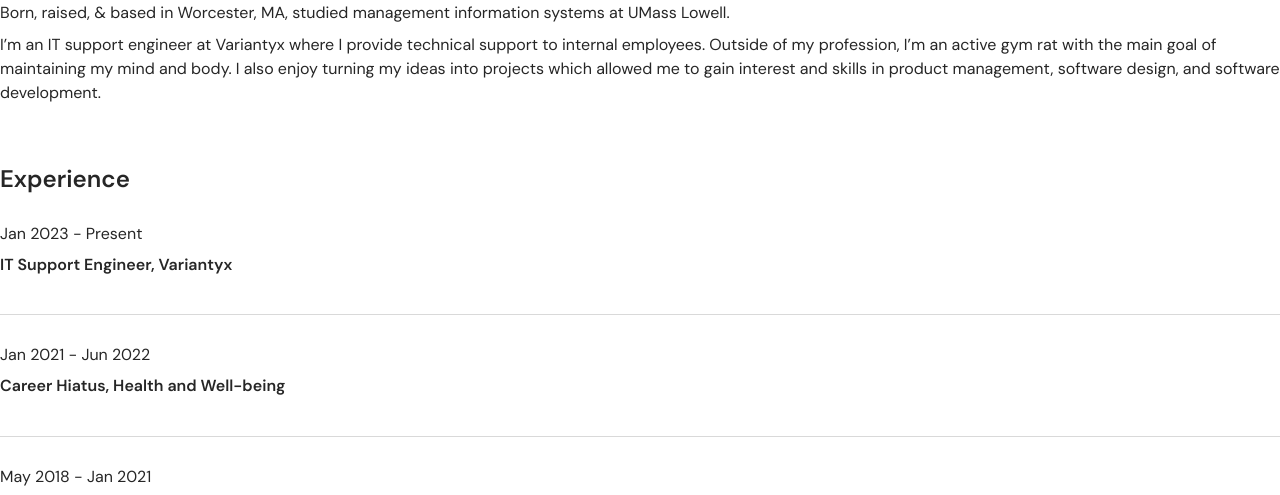
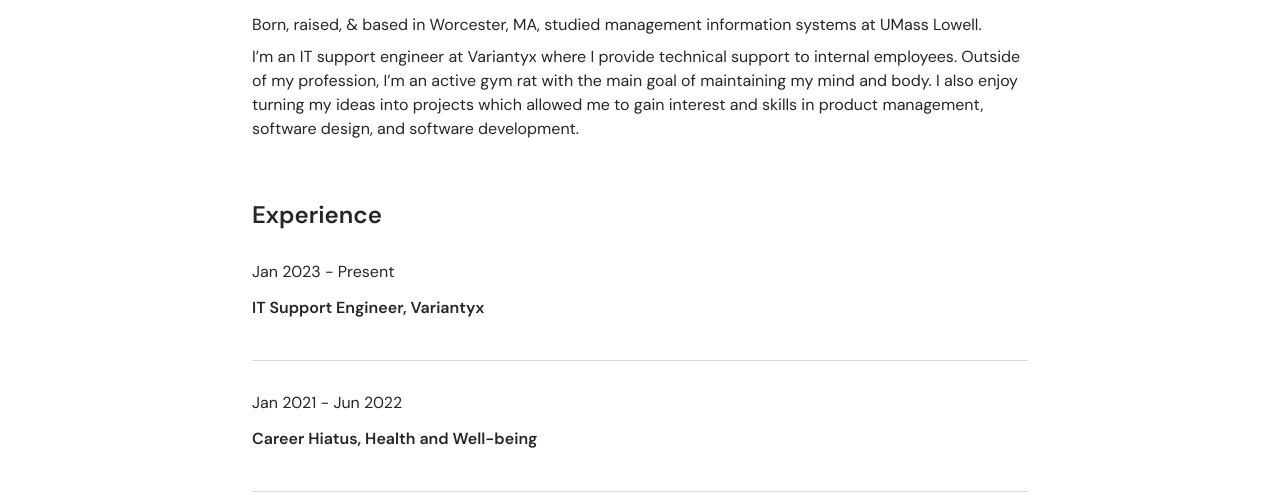
Before and after one commit to Dagyei2/Personal-Brand-Landing-Page, a website: page index.html in a window 1280 px wide. Shown: the part 262-757 px from the top of the page. Drawn offline with nearby package versions, Linux system fonts and the light colour scheme.

Commit message:
added more styles

```diff
--- a/assets/css/index.css
+++ b/assets/css/index.css
@@ -9,9 +9,10 @@
 
 body {
     min-height: 100vh;
+
 }
 
-.test-size{
+.body-container{
    max-width:800px;
    margin:0 auto;
    padding:12px;
@@ -35,6 +36,10 @@ main h4, main h6,  main p{
     border-bottom:1px solid #D9D9D9;
     padding: 30px 0px 40px 0px;
 
+}
+
+.experience-container h6, .skills-span{
+    line-height:24px;
 }
 
 #afrobeats-project-container {
@@ -63,8 +68,6 @@ main h4, main h6,  main p{
 footer{
     border-top:1px solid #D9D9D9;
     padding: 20px 0px 8px 0px;
-
-
 
 }
 /*Spacing */
```
